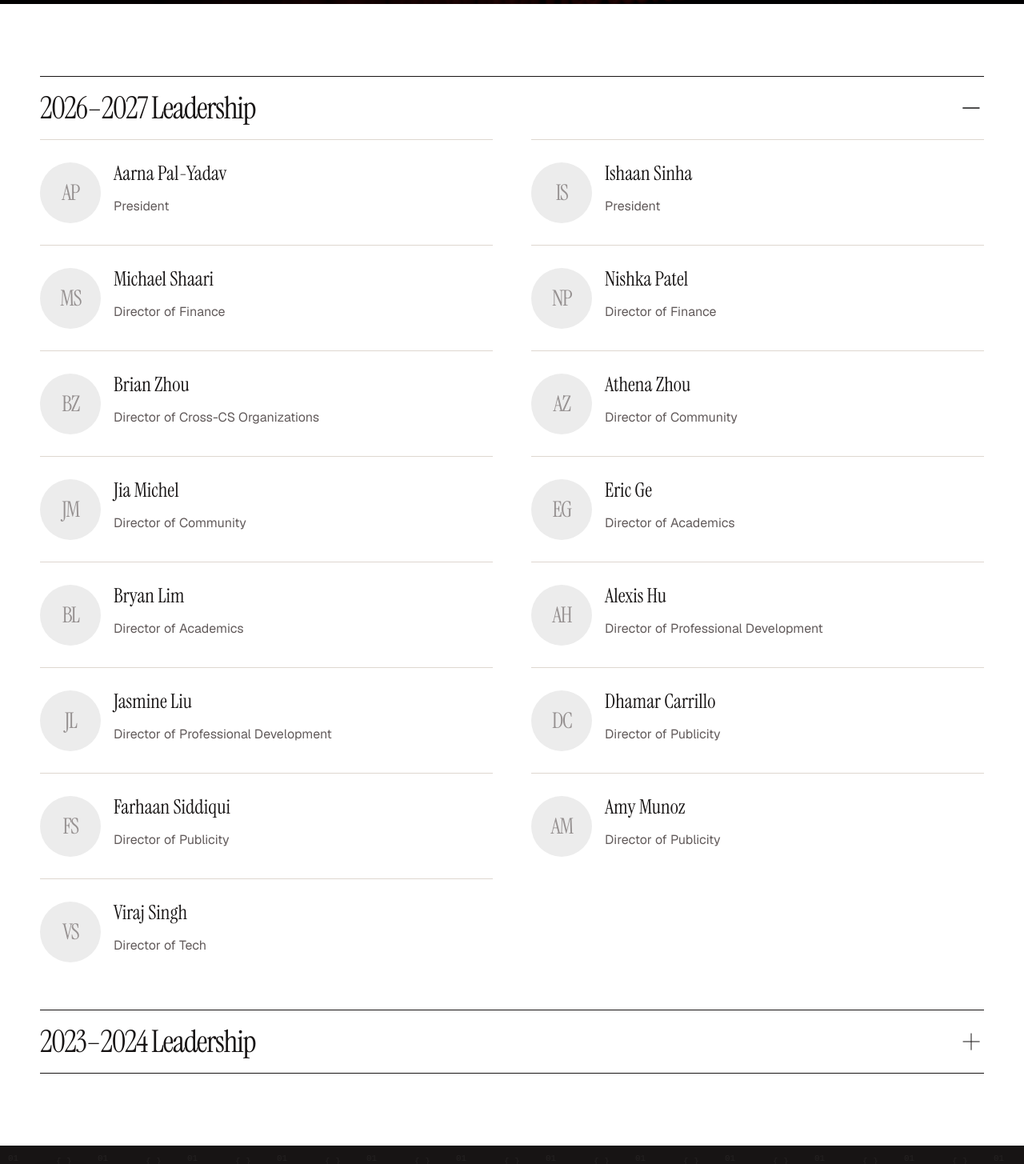
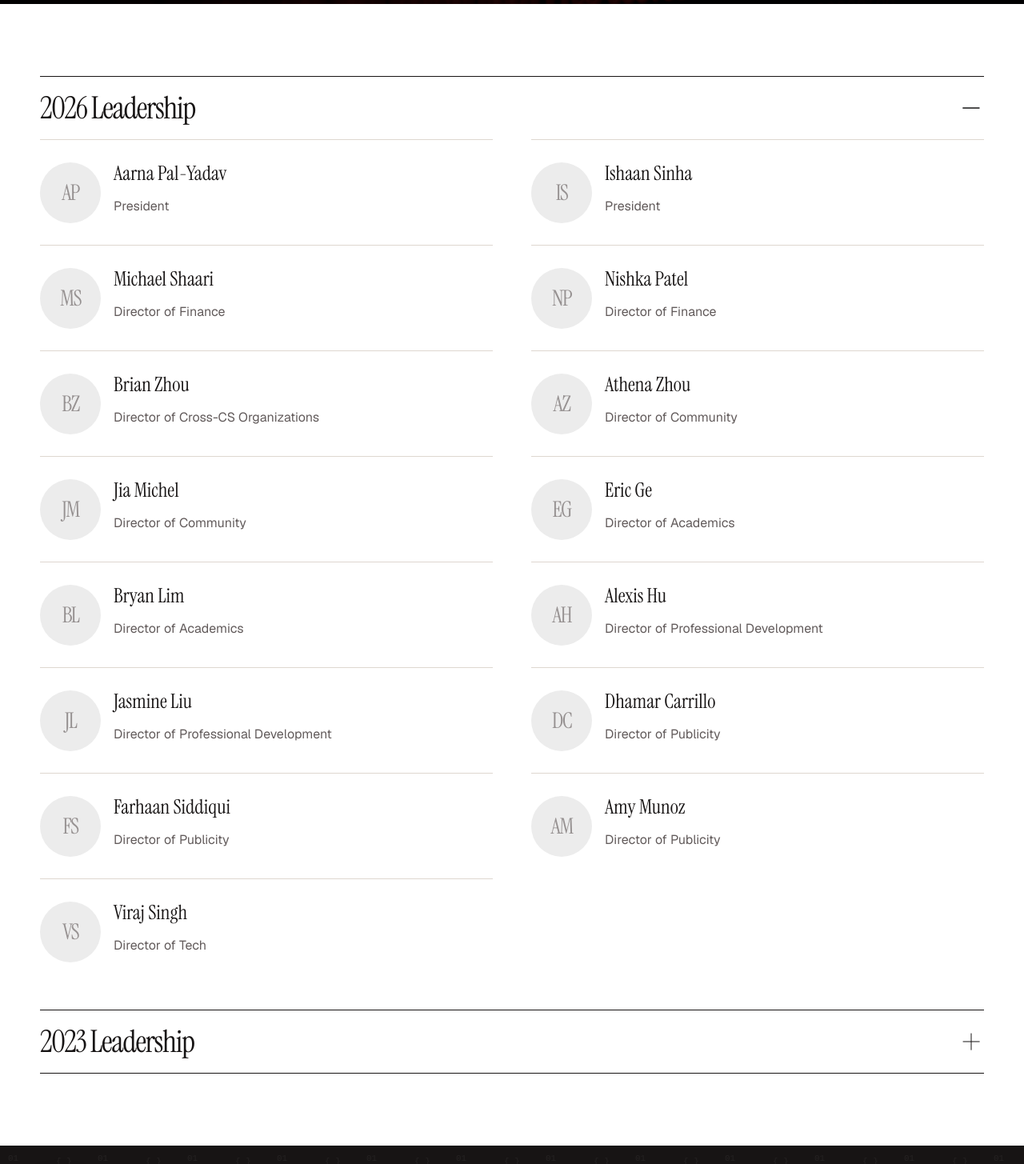
Before and after one commit to hcs/website2026, a Next.js app: page /board in a window 1280 px wide. Shown: the part 515-1970 px from the top of the page at 80% size. Built offline with nearby package versions, Linux system fonts and the light colour scheme.

Commit message:
Update team-accordion.tsx

```diff
--- a/components/team-accordion.tsx
+++ b/components/team-accordion.tsx
@@ -41,7 +41,7 @@ export function TeamAccordion({
     <div className="team-accordion">
       <AccordionItem
         id="current"
-        title="2026–2027 Leadership"
+        title="2026 Leadership"
         open={openItem === 'current'}
         onToggle={() => toggle('current')}
       >
@@ -67,7 +67,7 @@ export function TeamAccordion({
 
       <AccordionItem
         id="alumni"
-        title="2023–2024 Leadership"
+        title="2023 Leadership"
         open={openItem === 'alumni'}
         onToggle={() => toggle('alumni')}
       >
```
